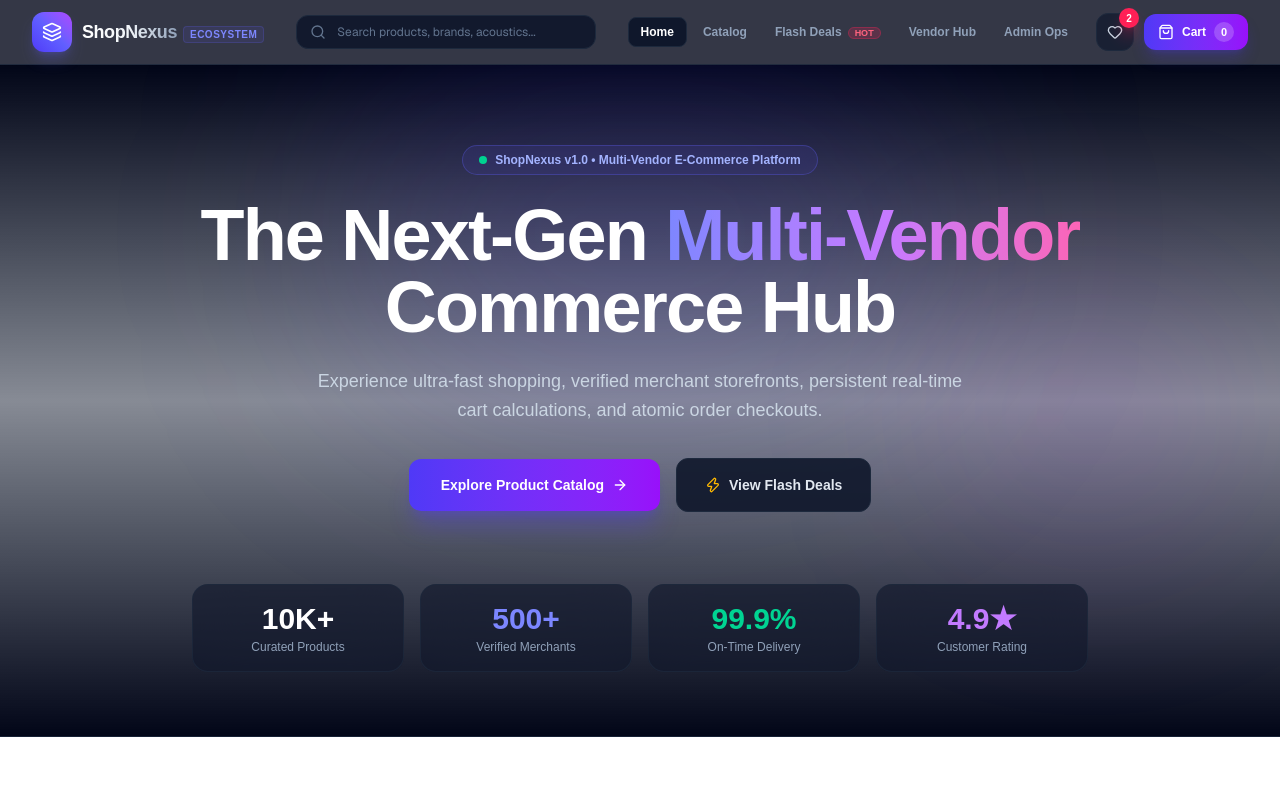
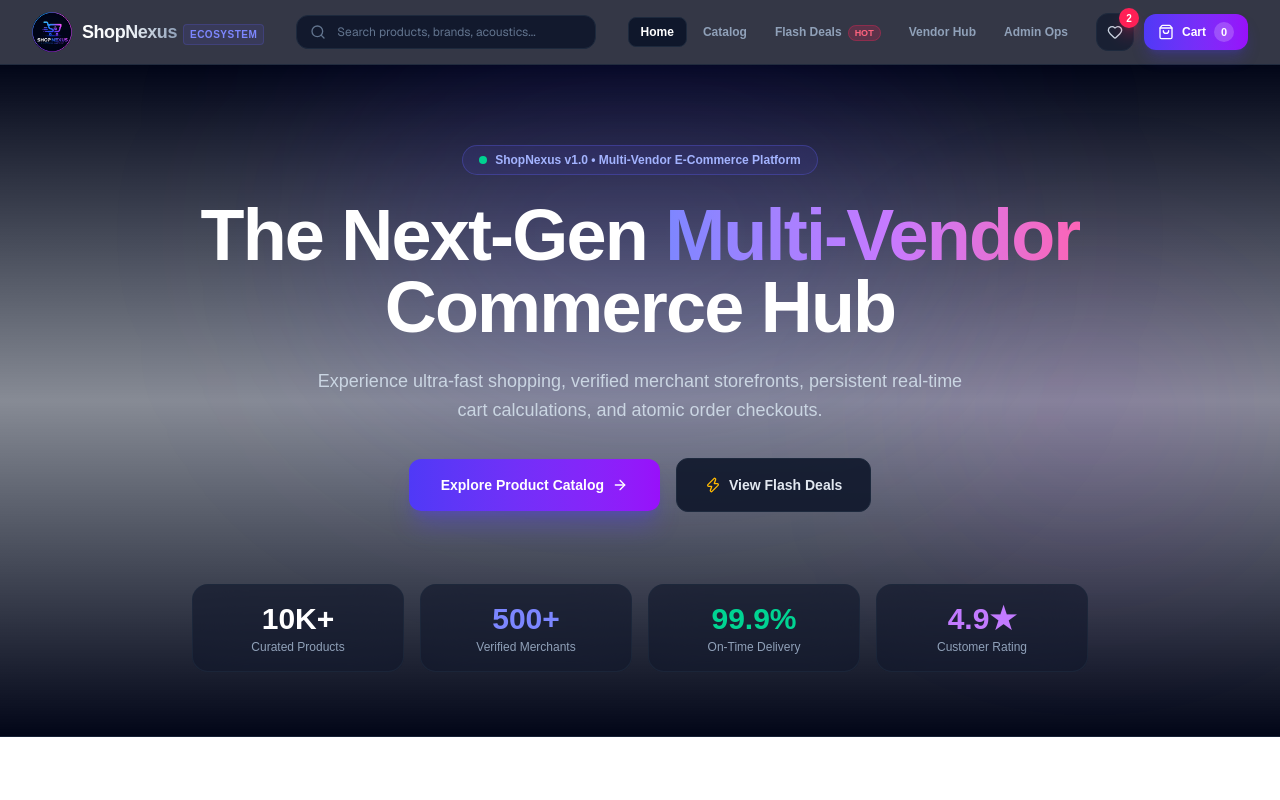
Before and after one commit to Saad7528/ShopNexus-Frontend, a Next.js app: page / in a window 1280 px wide. Shown: the top 800 px of the page. Built offline with nearby package versions, Linux system fonts and the light colour scheme.

Commit message:
MODIFIED: resolve hydration error, add brand logo, and suppress layout warning

```diff
--- a/next.config.ts
+++ b/next.config.ts
@@ -1,10 +1,8 @@
-
 import type { NextConfig } from "next";
 
 const nextConfig: NextConfig = {
   images: {
     remotePatterns: [
-      {
       {
         protocol: "https",
         hostname: "images.unsplash.com",
@@ -25,8 +23,8 @@ const nextConfig: NextConfig = {
         protocol: "https",
         hostname: "*",
       },
-
-
+    ],
   },
 };
+
 export default nextConfig;
--- a/src/app/layout.tsx
+++ b/src/app/layout.tsx
@@ -29,6 +29,7 @@ export default function RootLayout({
   return (
     <html
       lang="en"
+      suppressHydrationWarning
       className={`${geistSans.variable} ${geistMono.variable} h-full antialiased`}
     >
       <body className="min-h-full flex flex-col bg-slate-950 text-slate-100 selection:bg-indigo-500 selection:text-white">
--- a/src/components/layout/Footer.tsx
+++ b/src/components/layout/Footer.tsx
@@ -63,7 +63,7 @@ export const Footer: React.FC = () => {
             </div>
 
             <div className="flex items-center gap-3">
-              <div className="w-10 h-10 rounded-xl bg-amber-600/10 border border-amber-500/20 flex items-center justify-center text-amber-400 flex-shrink-0">
+              <div className="w-10 h-10 rounded-xl bg-amber-600/10 border border-amber-500/20 flex items-center justify-center text-amber-400 shrink-0">
                 <Headphones className="w-5 h-5" />
               </div>
               <div>
--- a/src/components/layout/Navbar.tsx
+++ b/src/components/layout/Navbar.tsx
@@ -1,22 +1,12 @@
 'use client';
 
-import React, { useState, FormEvent } from 'react';
+import React, { useState, useEffect } from 'react'; // 1. useEffect ইম্পোর্ট করুন
 import Link from 'next/link';
+import Image from 'next/image';
 import { usePathname, useRouter } from 'next/navigation';
 import { useCartStore } from '@/store/useCartStore';
 import { useWishlistStore } from '@/store/useWishlistStore';
-import {
-  ShoppingBag,
-  Heart,
-  Search,
-  Store,
-  ShieldCheck,
-  Zap,
-  Layers,
-  Menu,
-  X,
-  User,
-} from 'lucide-react';
+import { ShoppingBag, Heart, Search, Menu, X } from 'lucide-react';
 
 export const Navbar: React.FC = () => {
   const pathname = usePathname();
@@ -27,6 +17,13 @@ export const Navbar: React.FC = () => {
 
   const [searchQuery, setSearchQuery] = useState('');
   const [mobileMenuOpen, setMobileMenuOpen] = useState(false);
+
+  // 2. Hydration Fix-এর জন্য isMounted স্টেট
+  const [isMounted, setIsMounted] = useState(false);
+
+  useEffect(() => {
+    setIsMounted(true);
+  }, []);
 
   const handleSearch = (e: React.FormEvent) => {
     e.preventDefault();
@@ -50,15 +47,21 @@ export const Navbar: React.FC = () => {
       <div className="max-w-7xl mx-auto px-4 sm:px-6 lg:px-8">
         <div className="flex items-center justify-between h-16 gap-4">
           {/* Brand Logo */}
-          <Link href="/" className="flex items-center gap-2.5 flex-shrink-0 group">
-            <div className="w-10 h-10 rounded-xl bg-gradient-to-tr from-indigo-600 via-indigo-500 to-purple-500 flex items-center justify-center text-white shadow-lg shadow-indigo-500/25 group-hover:scale-105 transition-transform">
-              <Layers className="w-5 h-5" />
+          <Link href="/" className="flex items-center gap-2.5 shrink-0 group">
+            <div className="w-10 h-10 rounded-xl overflow-hidden flex items-center justify-center group-hover:scale-105 transition-transform">
+              <Image
+                src="/images/ShopNexus-logo.png"
+                alt="ShopNexus Logo"
+                width={40}
+                height={40}
+                className="w-full h-full object-contain"
+              />
             </div>
             <div>
-              <span className="text-lg font-black tracking-tight bg-gradient-to-r from-white via-slate-100 to-slate-400 bg-clip-text text-transparent">
+              <span className="text-lg font-black tracking-tight bg-linear-to-r from-white via-slate-100 to-slate-400 bg-clip-text text-transparent">
                 ShopNexus
               </span>
-              <span className="hidden sm:inline-block ml-1.5 text-[10px] font-bold uppercase tracking-wider px-1.5 py-0.2 rounded bg-indigo-500/10 text-indigo-400 border border-indigo-500/20">
+              <span className="hidden sm:inline-block ml-1.5 text-[10px] font-bold uppercase tracking-wider px-1.5 py-0.5 rounded bg-indigo-500/10 text-indigo-400 border border-indigo-500/20">
                 Ecosystem
               </span>
             </div>
@@ -94,7 +97,7 @@ export const Navbar: React.FC = () => {
                 >
                   {link.label}
                   {link.badge && (
-                    <span className="ml-1.5 text-[9px] font-bold px-1.5 py-0.2 rounded-full bg-rose-500/20 text-rose-400 border border-rose-500/30 animate-pulse">
+                    <span className="ml-1.5 text-[9px] font-bold px-1.5 py-0.5 rounded-full bg-rose-500/20 text-rose-400 border border-rose-500/30 animate-pulse">
                       {link.badge}
                     </span>
                   )}
@@ -103,7 +106,7 @@ export const Navbar: React.FC = () => {
             })}
           </nav>
 
-          {/* Action Icons: Wishlist, Cart Drawer, User */}
+          {/* Action Icons */}
           <div className="flex items-center gap-2.5">
             {/* Wishlist Button */}
             <Link
@@ -112,7 +115,8 @@ export const Navbar: React.FC = () => {
               title="View Wishlist"
             >
               <Heart className="w-4 h-4" />
-              {wishlistItems.length > 0 && (
+              {/* 3. Wishlist Count Conditional Render */}
+              {isMounted && wishlistItems.length > 0 && (
                 <span className="absolute -top-1.5 -right-1.5 w-5 h-5 rounded-full bg-rose-500 text-white text-[10px] font-bold flex items-center justify-center shadow-lg shadow-rose-500/40">
                   {wishlistItems.length}
                 </span>
@@ -122,13 +126,14 @@ export const Navbar: React.FC = () => {
             {/* Cart Drawer Trigger Button */}
             <button
               onClick={openDrawer}
-              className="relative flex items-center gap-2 py-2 px-3.5 rounded-xl bg-gradient-to-r from-indigo-600 to-purple-600 hover:from-indigo-500 hover:to-purple-500 text-white text-xs font-bold shadow-lg shadow-indigo-600/25 transition-all active:scale-95 cursor-pointer"
+              className="relative flex items-center gap-2 py-2 px-3.5 rounded-xl bg-linear-to-r from-indigo-600 to-purple-600 hover:from-indigo-500 hover:to-purple-500 text-white text-xs font-bold shadow-lg shadow-indigo-600/25 transition-all active:scale-95 cursor-pointer"
               title="Open Shopping Cart"
             >
               <ShoppingBag className="w-4 h-4" />
               <span className="hidden sm:inline">Cart</span>
+              {/* 4. Cart itemCount Hydration Fix */}
               <span className="w-5 h-5 rounded-full bg-white/20 text-white text-[11px] font-bold flex items-center justify-center">
-                {itemCount}
+                {isMounted ? itemCount : 0}
               </span>
             </button>
 
@@ -142,7 +147,7 @@ export const Navbar: React.FC = () => {
           </div>
         </div>
 
-        {/* Mobile Navigation Drawer / Dropdown */}
+        {/* Mobile Navigation Drawer */}
         {mobileMenuOpen && (
           <div className="lg:hidden py-4 border-t border-slate-800/80 space-y-3">
             <form onSubmit={handleSearch} className="relative">
```
